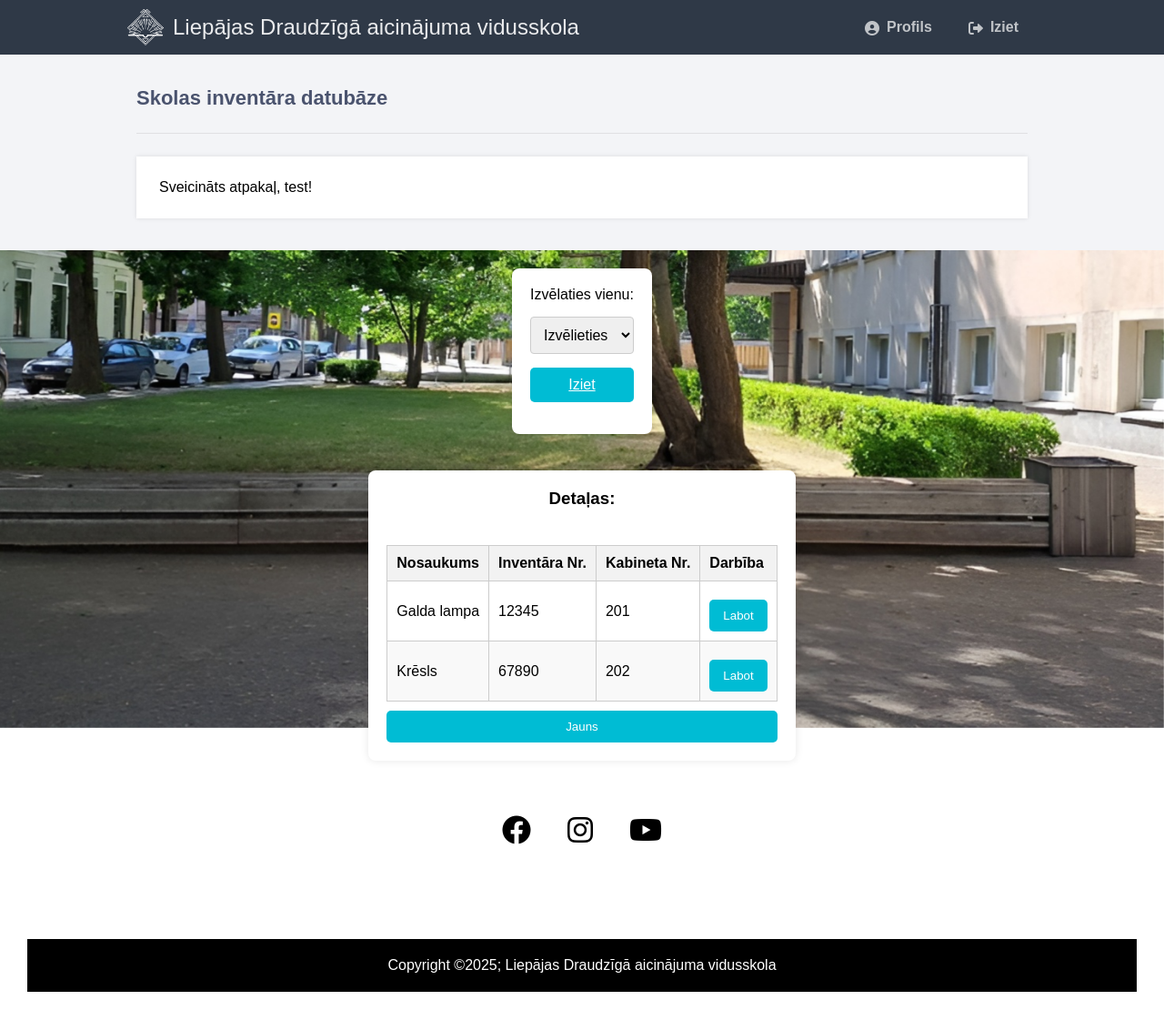
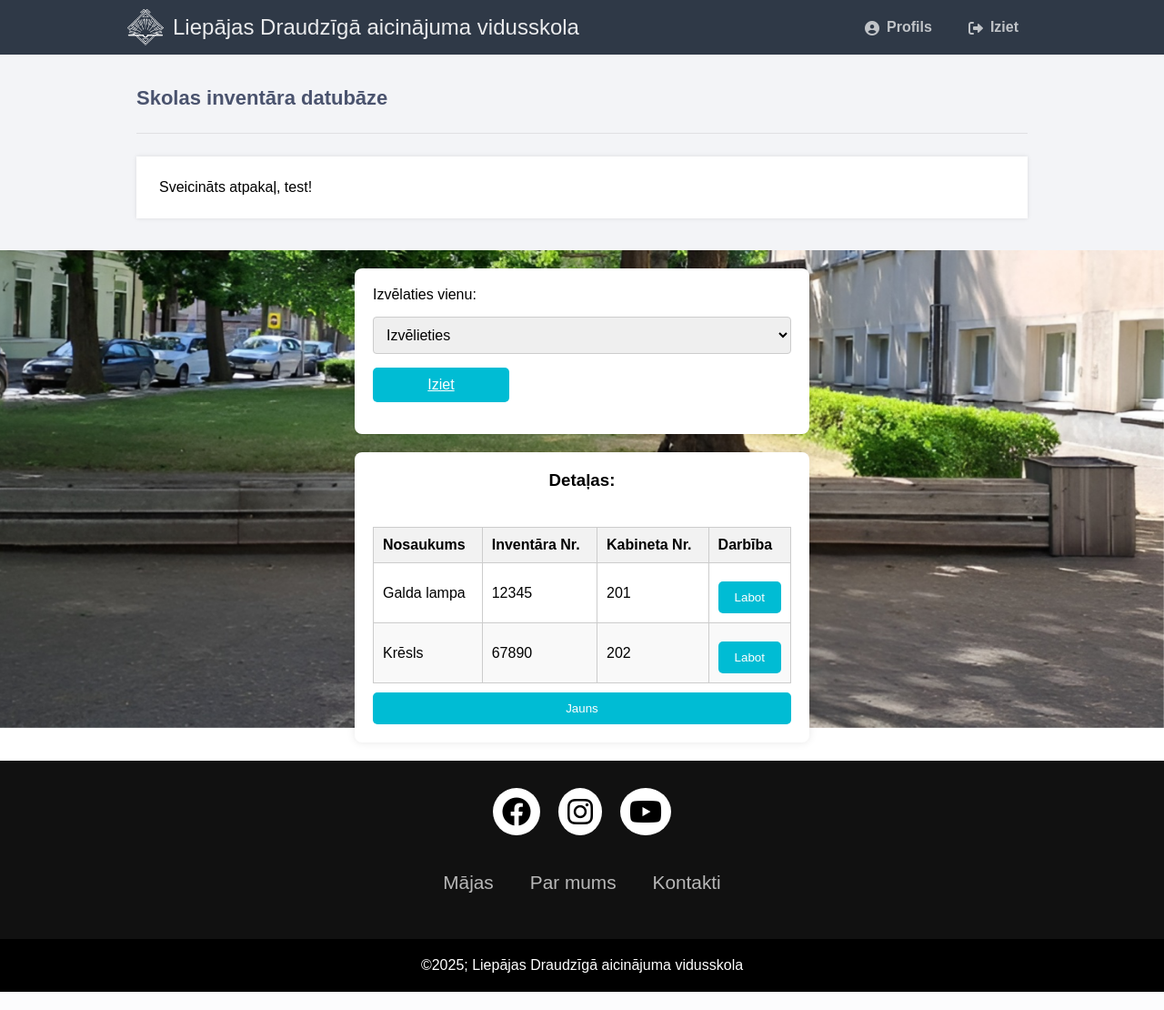
Before and after one commit to DJaJa0/PraksesProjekts, a PHP site: page /Inventars.php in a window 1280 px wide. Shown: the whole page at 91% size. Run offline with PHP 8.4, Linux system fonts and the light colour scheme; a user stored in the database is signed in.

Commit message:
Update Inventars.php

```diff
--- a/Inventars.php
+++ b/Inventars.php
@@ -20,6 +20,9 @@ if (!isset($_SESSION['loggedin'])) {
 </head>
 
 <body>
+
+<div class="content2">
+
     <div class="loggedin">
 		<nav class="navtop">
 			<div>
@@ -27,7 +30,7 @@ if (!isset($_SESSION['loggedin'])) {
                     <img src="assets/photos/icon.png" alt="Skolas logo" class="logo">
                     Liepājas Draudzīgā aicinājuma vidusskola
                 </h1>
-				<a href="profile.php"><i class="fas fa-user-circle"></i>Profils</a>
+				<a href="phplogin/profile.php"><i class="fas fa-user-circle"></i>Profils</a>
 				<a href="logout.php"><i class="fas fa-sign-out-alt"></i>Iziet</a>
 			</div>
 		</nav>
@@ -51,9 +54,9 @@ if (!isset($_SESSION['loggedin'])) {
     <h3>Detaļas:</h3>
     <div id="inventāraDetaļas"></div>
     <button onclick="pievienotJaunu()">Jauns</button>
-</div>
+    </div>
 
-<div id="labotFormu" style="display: none;">
+    <div id="labotFormu" style="display: none;">
     <h3>Veikt labošanu vai pievienošanu:</h3>
     <form onsubmit="saglabatDatus(); return false;">
         <label for="nosaukums">Nosaukums:</label>
@@ -70,28 +73,34 @@ if (!isset($_SESSION['loggedin'])) {
 
         <button type="submit">Saglabāt</button>
     </form>
+    </div>
 </div>
 
 
 <img src="assets/photos/skolasbilde22.jpg" alt="Fona attēls" class="background-img">
 
+
+
+<footer>
 <div class="footerContainer">
     <div class="socialIcons">
-        <a href=""><i class="fa-brands fa-facebook"></i></a>
-        <a href=""><i class="fa-brands fa-instagram"></i></a>
-        <a href=""><i class="fa-brands fa-youtube"></i></a>
+        <a href="https://www.facebook.com/5vsk.liepaja.edu.lv/events/?key=events&ref=page_internal&locale=lv"><i class="fa-brands fa-facebook"></i></a>
+        <a href="https://www.instagram.com/draudzigavsk/"><i class="fa-brands fa-instagram"></i></a>
+        <a href="https://www.youtube.com/@dalp5.vsk.30/videos"><i class="fa-brands fa-youtube"></i></a>
     </div>
     <div class="footerNav">
         <ul>
-            <li><a href="">Home</a></li>
-            <li><a href="">About</a></li>
-            <li><a href="">Contact us</a></li>
+            <li><a href="">Mājas</a></li>
+            <li><a href="">Par mums</a></li>
+            <li><a href="">Kontakti</a></li>
         </ul>
     </div>
+
+</div>
     <div class="footerBottom">
-        <p>Copyright &copy;2025; Liepājas Draudzīgā aicinājuma vidusskola</p>
+        <p>&copy;2025; Liepājas Draudzīgā aicinājuma vidusskola</p>
     </div>
-</div>
+</footer>
 
 </body>
 </html>
```
